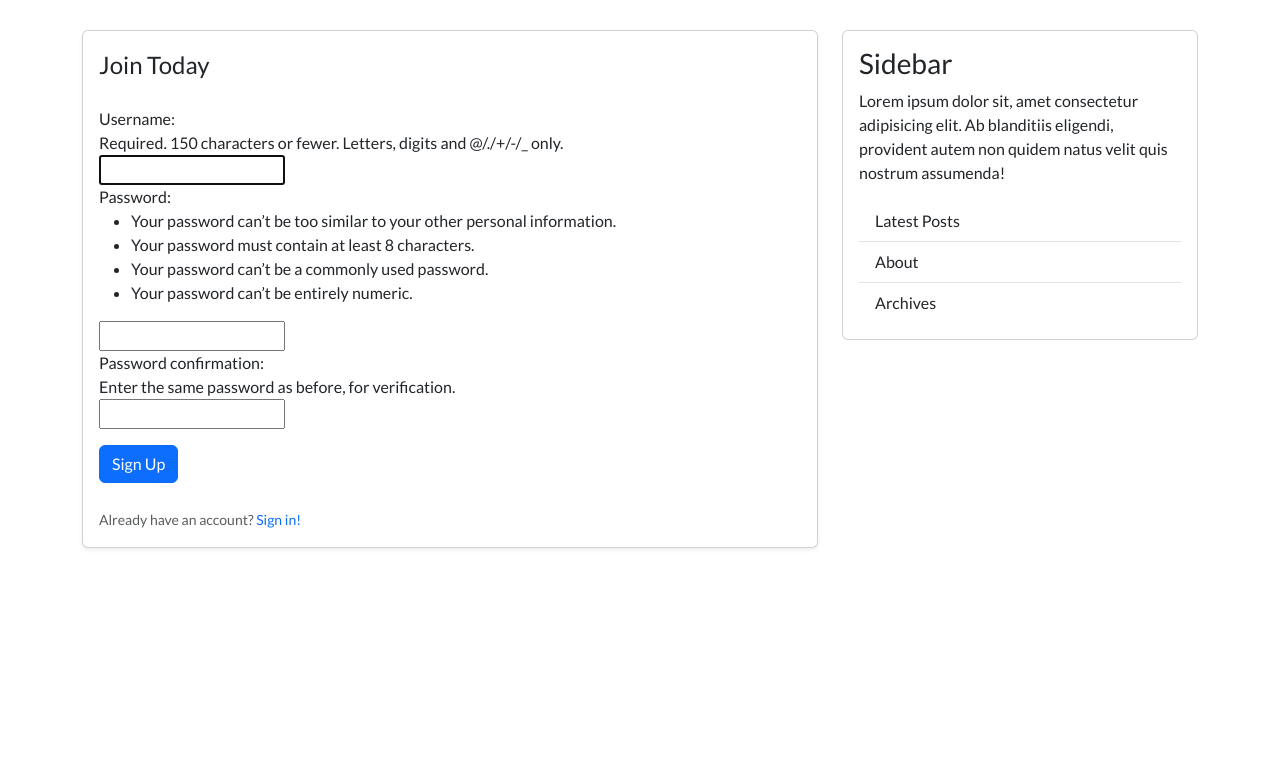
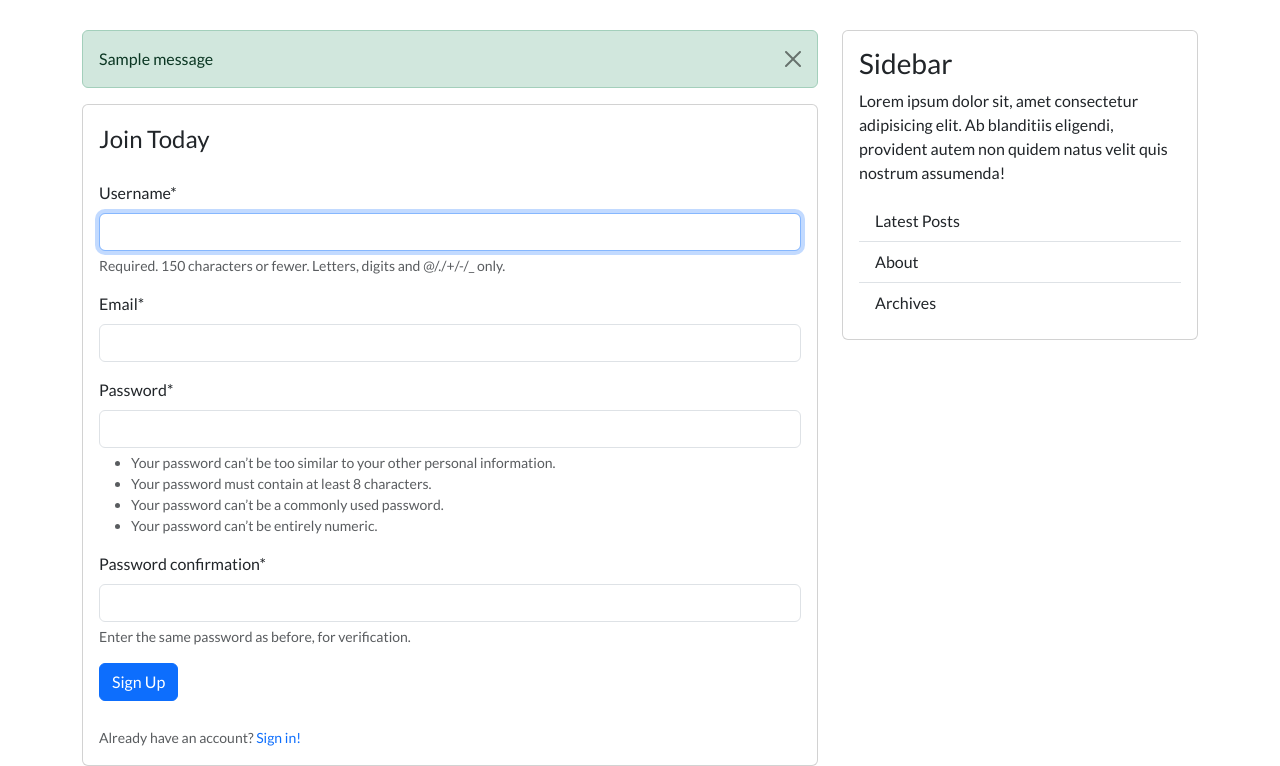
Before and after one commit to lpasiak/django-blog, a Django app: page /register/ in a window 1280 px wide. Shown: the part 56-822 px from the top of the page. Before the commit the page ends 605 px from the top, so only its background shows below. Run offline with Django 5.2, Linux system fonts and the light colour scheme; tables that the repository leaves empty hold one stand-in row (values such as "Sample post"); one stand-in notice (Sample message) is shown; some libraries are stand-ins or nearby versions.

Commit message:
Added register form, template

```diff
--- a/blog/templates/blog/base.html
+++ b/blog/templates/blog/base.html
@@ -49,6 +49,15 @@
         <div class="row">
             <!-- Main content area -->
             <div class="col-md-8">
+                {% if messages %}
+                    {% for message in messages %}
+
+                        <div class="alert alert-{{ message.tags }} alert-dismissible fade show" role="alert">
+                            {{ message }}
+                            <button type="button" class="btn-close" data-bs-dismiss="alert" aria-label="Close"></button>
+                        </div>
+                    {% endfor %}
+                {% endif %}
                 {% block content %}{% endblock %}
             </div>
 
--- a/django_project/settings.py
+++ b/django_project/settings.py
@@ -36,6 +36,8 @@ ALLOWED_HOSTS = []
 INSTALLED_APPS = [
     'blog.apps.BlogConfig',
     'users.apps.UsersConfig',
+    'crispy_forms',
+    'crispy_bootstrap5',
     'django.contrib.admin',
     'django.contrib.auth',
     'django.contrib.contenttypes',
@@ -122,6 +124,9 @@ USE_TZ = True
 
 STATIC_URL = 'static/'
 
+CRISPY_ALLOWED_TEMPLATE_PACKS = "bootstrap5"
+CRISPY_TEMPLATE_PACK = "bootstrap5"
+
 # Default primary key field type
 # https://docs.djangoproject.com/en/5.1/ref/settings/#default-auto-field
 
--- /dev/null
+++ b/users/forms.py
@@ -0,0 +1,10 @@
+from django import forms
+from django.contrib.auth.models import User
+from django.contrib.auth.forms import UserCreationForm
+
+class UserRegisterForm(UserCreationForm):
+    email = forms.EmailField()
+
+    class Meta:
+        model = User
+        fields = ['username', 'email', 'password1', 'password2']
--- a/users/templates/users/register.html
+++ b/users/templates/users/register.html
@@ -1,13 +1,14 @@
 {% extends "blog/base.html" %}
+{% load crispy_forms_tags %}
 {% block content %}
-    <div class="card shadow-sm">
+    <div class="card">
         <div class="card-body">
             <form method="POST">
                 {% csrf_token %}
                 <fieldset>
                     <legend class="mb-4">Join Today</legend>
                     <div class="mb-3">
-                        {{ form }}
+                        {{ form|crispy }}
                     </div>
                 </fieldset>
                     <button class="btn btn-primary" type="submit">Sign Up</button>
--- a/users/views.py
+++ b/users/views.py
@@ -1,7 +1,17 @@
-from django.shortcuts import render
-from django.contrib.auth.forms import UserCreationForm
+from django.shortcuts import render, redirect
+from django.contrib import messages
+from .forms import UserRegisterForm
 
 def register(request):
-    form = UserCreationForm()
+    if request.method == 'POST':
+        form = UserRegisterForm(request.POST)
+        if form.is_valid():
+            form.save()
+            username = form.cleaned_data.get('username')
+            messages.success(request, f'Account created for {username}')
+
+            return redirect('blog-home')
+    else:
+        form = UserRegisterForm()
 
     return render(request, 'users/register.html', {'form': form})
```
